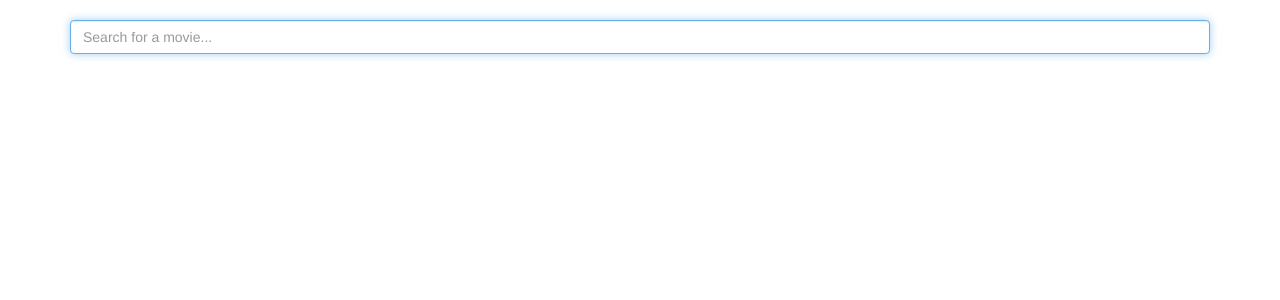
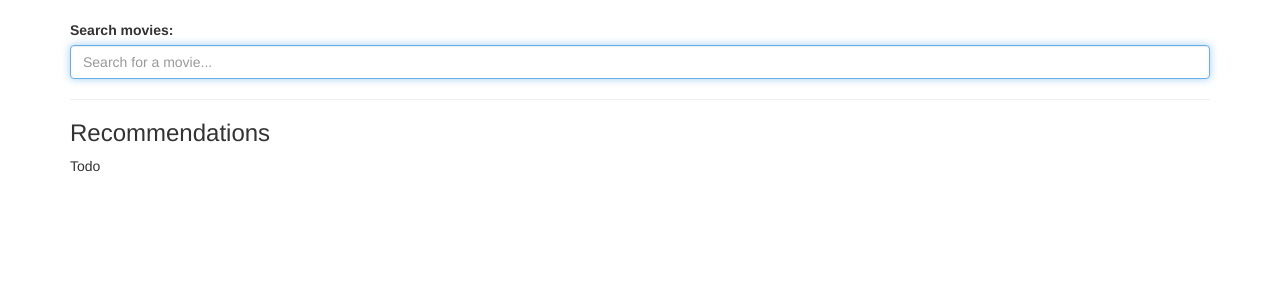
Before and after one commit to hollyroberts/uni-web-recommendations, a Flask app: page / in a window 1280 px wide. Shown: the part 52-352 px from the top of the page. Run offline with Flask 2, Linux system fonts and the light colour scheme; the visitor is signed in with stand-in values (Sample User, id 1); parts of the project's set-up code (start-up, migrations or seed data) failed here and were passed over; some libraries are stand-ins or nearby versions.

Commit message:
Add some html

```diff
--- a/app.py
+++ b/app.py
@@ -12,7 +12,6 @@ csv_movies = pandas.read_csv("data/movies.csv")
 print("CSV files loaded")
 
 users = Database.get_users()
-print(users)
 
 @app.route('/')
 @app.route('/index.html')
--- a/db.py
+++ b/db.py
@@ -7,7 +7,7 @@ def regexp(expr, item):
 
 class Database:
     DATABASE = "database.db"
-    NUMBER_OF_RESULTS = 50
+    MAX_NUMBER_OF_RESULTS = 50
 
     COMMON_WORDS = ["the",
                     "of",
--- a/templates/index.html
+++ b/templates/index.html
@@ -8,8 +8,17 @@
     <span></span>
 
     <form id="search-movie" onsubmit="event.preventDefault(); searchMovie()">
-        <input id="search-movie-input" class="form-control" autofocus placeholder="Search for a movie...">
+        <label for="search-movie">Search movies:</label>
+        <input id="search-movie-input" name="search-movie" class="form-control" autofocus placeholder="Search for a movie...">
     </form>
+
+    <hr>
+
+    <h3 id="results-title">Recommendations</h3>
+
+    <div id="results-container">
+        <p>Todo</p>
+    </div>
 
     </body>
 {% endblock %}
```
